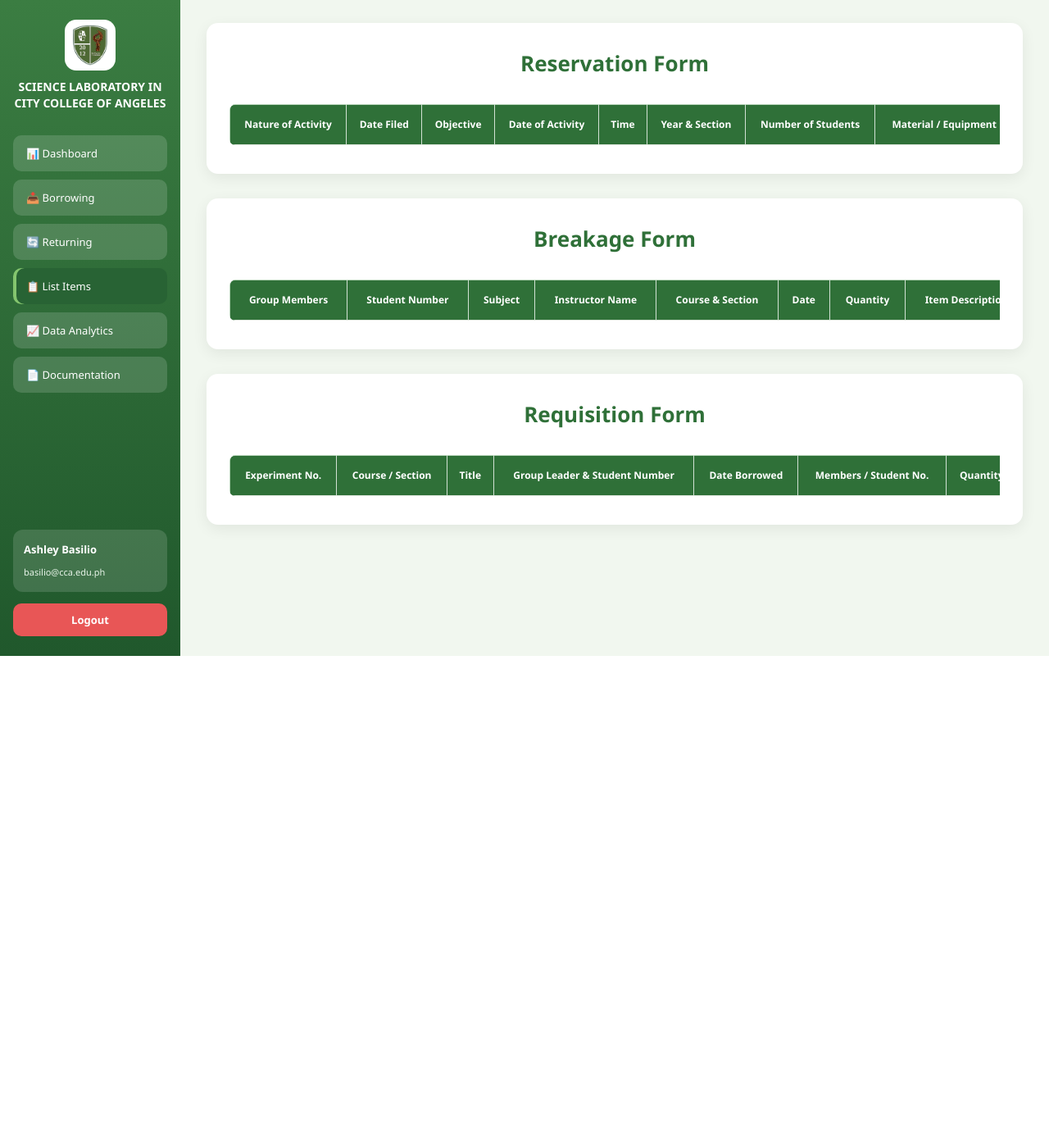
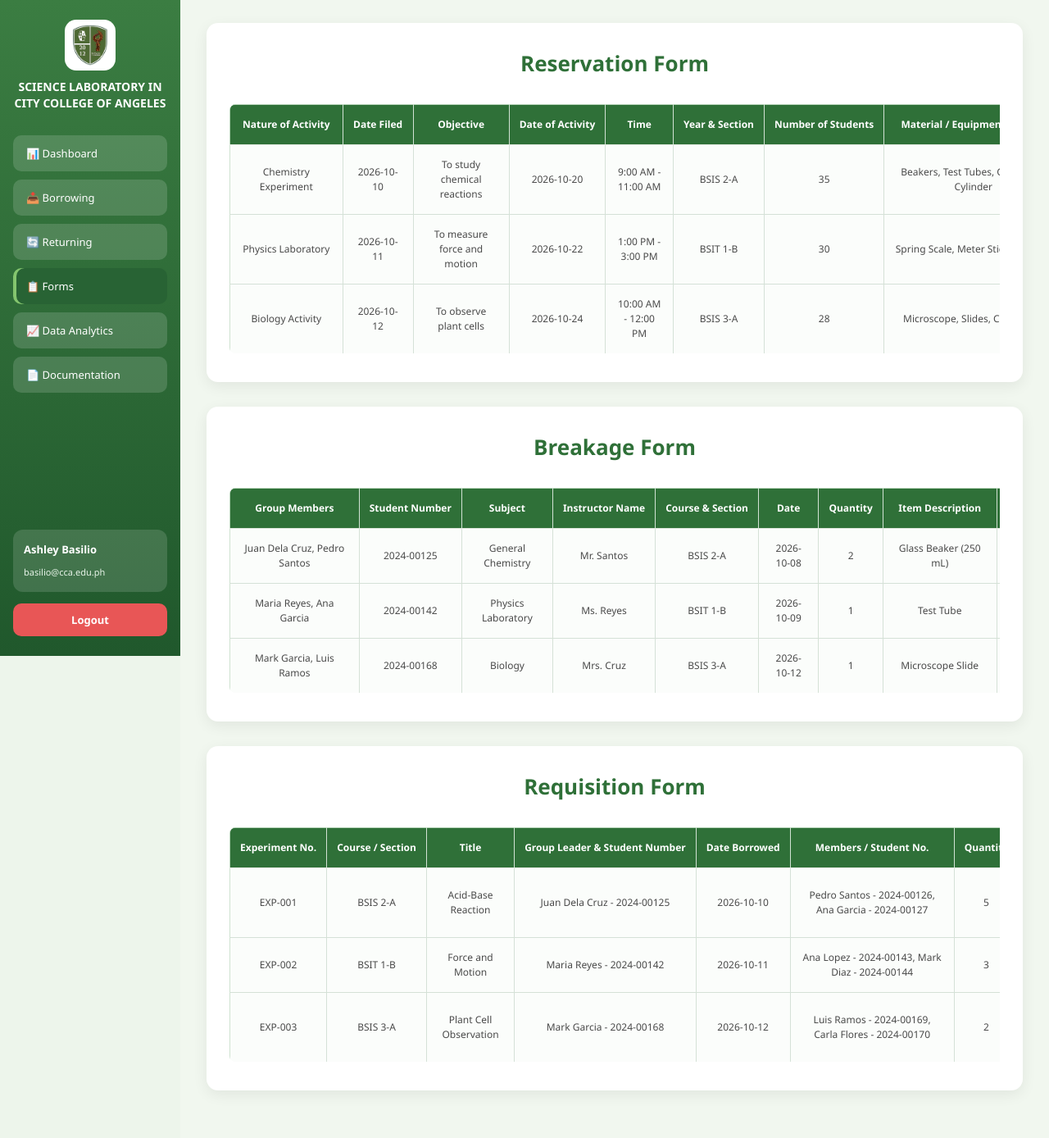
Before and after one commit to Ube1004/LABORATORYSYSTEM, a Flask app: page /broken in a window 1280 px wide. Shown: the whole page at 82% size. Before the commit the page ends 800 px from the top, so only its background shows below. Run offline with Flask 3, Linux system fonts and the light colour scheme; lists and menus that the app fills with data are empty.

Commit message:
Sample data for forms

```diff
--- a/templates/analytics.html
+++ b/templates/analytics.html
@@ -57,7 +57,7 @@
 
 
     <button class="menu-btn" onclick="location.href='broken'">
-        📋 List Items
+        📋 Forms
     </button>
 
 
--- a/templates/borrow.html
+++ b/templates/borrow.html
@@ -47,7 +47,7 @@
 
 
     <button class="menu-btn" onclick="location.href='broken'">
-        📋 List Items
+        📋 Forms
     </button>
 
 
--- a/templates/broken.html
+++ b/templates/broken.html
@@ -20,7 +20,7 @@
     <button class="menu-btn" onclick="location.href='dashboard'">📊 Dashboard</button>
     <button class="menu-btn" onclick="location.href='borrow'">📥 Borrowing</button>
     <button class="menu-btn" onclick="location.href='returning'">🔄 Returning</button>
-    <button class="menu-btn active" onclick="location.href='broken'">📋 List Items</button>
+    <button class="menu-btn active" onclick="location.href='broken'">📋 Forms</button>
     <button class="menu-btn" onclick="location.href='analytics'">📈 Data Analytics</button>
     <button class="menu-btn" onclick="location.href='documentation'">📄 Documentation</button>
 
@@ -33,8 +33,10 @@
     <button class="logout-btn" onclick="logout()">Logout</button>
 </div>
 
+
 <div class="main">
-       <!-- ============================= -->
+
+    <!-- ============================= -->
     <!-- TABLE 1 - RESERVATION FORM -->
     <!-- ============================= -->
 
@@ -58,6 +60,44 @@
                         <th>Teacher In Charge</th>
                     </tr>
                 </thead>
+
+                <tbody>
+                    <tr>
+                        <td>Chemistry Experiment</td>
+                        <td>2026-10-10</td>
+                        <td>To study chemical reactions</td>
+                        <td>2026-10-20</td>
+                        <td>9:00 AM - 11:00 AM</td>
+                        <td>BSIS 2-A</td>
+                        <td>35</td>
+                        <td>Beakers, Test Tubes, Graduated Cylinder</td>
+                        <td>Mr. Santos</td>
+                    </tr>
+
+                    <tr>
+                        <td>Physics Laboratory</td>
+                        <td>2026-10-11</td>
+                        <td>To measure force and motion</td>
+                        <td>2026-10-22</td>
+                        <td>1:00 PM - 3:00 PM</td>
+                        <td>BSIT 1-B</td>
+                        <td>30</td>
+                        <td>Spring Scale, Meter Stick, Weights</td>
+                        <td>Ms. Reyes</td>
+                    </tr>
+
+                    <tr>
+                        <td>Biology Activity</td>
+                        <td>2026-10-12</td>
+                        <td>To observe plant cells</td>
+                        <td>2026-10-24</td>
+                        <td>10:00 AM - 12:00 PM</td>
+                        <td>BSIS 3-A</td>
+                        <td>28</td>
+                        <td>Microscope, Slides, Cover Slips</td>
+                        <td>Mrs. Cruz</td>
+                    </tr>
+                </tbody>
 
             </table>
         </div>
@@ -93,6 +133,53 @@
                     </tr>
                 </thead>
 
+                <tbody>
+                    <tr>
+                        <td>Juan Dela Cruz, Pedro Santos</td>
+                        <td>2024-00125</td>
+                        <td>General Chemistry</td>
+                        <td>Mr. Santos</td>
+                        <td>BSIS 2-A</td>
+                        <td>2026-10-08</td>
+                        <td>2</td>
+                        <td>Glass Beaker (250 mL)</td>
+                        <td>Accidentally broken during experiment</td>
+                        <td>₱150.00</td>
+                        <td>₱300.00</td>
+                        <td>Juan Dela Cruz</td>
+                    </tr>
+
+                    <tr>
+                        <td>Maria Reyes, Ana Garcia</td>
+                        <td>2024-00142</td>
+                        <td>Physics Laboratory</td>
+                        <td>Ms. Reyes</td>
+                        <td>BSIT 1-B</td>
+                        <td>2026-10-09</td>
+                        <td>1</td>
+                        <td>Test Tube</td>
+                        <td>Cracked during handling</td>
+                        <td>₱40.00</td>
+                        <td>₱40.00</td>
+                        <td>Maria Reyes</td>
+                    </tr>
+
+                    <tr>
+                        <td>Mark Garcia, Luis Ramos</td>
+                        <td>2024-00168</td>
+                        <td>Biology</td>
+                        <td>Mrs. Cruz</td>
+                        <td>BSIS 3-A</td>
+                        <td>2026-10-12</td>
+                        <td>1</td>
+                        <td>Microscope Slide</td>
+                        <td>Damaged during cleaning</td>
+                        <td>₱25.00</td>
+                        <td>₱25.00</td>
+                        <td>Mark Garcia</td>
+                    </tr>
+                </tbody>
+
             </table>
         </div>
 
@@ -127,6 +214,52 @@
                     </tr>
                 </thead>
 
+                <tbody>
+                    <tr>
+                        <td>EXP-001</td>
+                        <td>BSIS 2-A</td>
+                        <td>Acid-Base Reaction</td>
+                        <td>Juan Dela Cruz - 2024-00125</td>
+                        <td>2026-10-10</td>
+                        <td>Pedro Santos - 2024-00126, Ana Garcia - 2024-00127</td>
+                        <td>5</td>
+                        <td>Beaker</td>
+                        <td>250 mL glass beakers for mixing solutions</td>
+                        <td>Mr. Santos</td>
+                        <td>Juan Dela Cruz</td>
+                        <td>Mr. Mendoza</td>
+                    </tr>
+
+                    <tr>
+                        <td>EXP-002</td>
+                        <td>BSIT 1-B</td>
+                        <td>Force and Motion</td>
+                        <td>Maria Reyes - 2024-00142</td>
+                        <td>2026-10-11</td>
+                        <td>Ana Lopez - 2024-00143, Mark Diaz - 2024-00144</td>
+                        <td>3</td>
+                        <td>Spring Scale</td>
+                        <td>Equipment for measuring force</td>
+                        <td>Ms. Reyes</td>
+                        <td>Maria Reyes</td>
+                        <td>Mr. Mendoza</td>
+                    </tr>
+
+                    <tr>
+                        <td>EXP-003</td>
+                        <td>BSIS 3-A</td>
+                        <td>Plant Cell Observation</td>
+                        <td>Mark Garcia - 2024-00168</td>
+                        <td>2026-10-12</td>
+                        <td>Luis Ramos - 2024-00169, Carla Flores - 2024-00170</td>
+                        <td>2</td>
+                        <td>Microscope</td>
+                        <td>Microscopes for examining plant cells</td>
+                        <td>Mrs. Cruz</td>
+                        <td>Mark Garcia</td>
+                        <td>Mr. Mendoza</td>
+                    </tr>
+                </tbody>
 
             </table>
         </div>
@@ -135,5 +268,6 @@
 
 </div>
 
+
 </body>
 </html>
--- a/templates/dashboard.html
+++ b/templates/dashboard.html
@@ -16,7 +16,7 @@
     <button class="menu-btn active" onclick="location.href='dashboard'">📊 Dashboard</button>
     <button class="menu-btn" onclick="location.href='borrow'">📥 Borrowing</button>
     <button class="menu-btn" onclick="location.href='returning'">🔄 Returning</button>
-    <button class="menu-btn" onclick="location.href='broken'">📋 List Items</button>
+    <button class="menu-btn" onclick="location.href='broken'">📋 Forms</button>
     <button class="menu-btn" onclick="location.href='analytics'">📈 Data Analytics</button>
     <button class="menu-btn" onclick="location.href='documentation'">📄 Documentation</button>
     <div class="user-box">
--- a/templates/documentation.html
+++ b/templates/documentation.html
@@ -20,7 +20,7 @@
     <button class="menu-btn" onclick="location.href='dashboard'">📊 Dashboard</button>
     <button class="menu-btn" onclick="location.href='borrow'">📥 Borrowing</button>
     <button class="menu-btn" onclick="location.href='returning'">🔄 Returning</button>
-    <button class="menu-btn" onclick="location.href='broken'">📋 List Items</button>
+    <button class="menu-btn" onclick="location.href='broken'">📋 Forms</button>
     <button class="menu-btn" onclick="location.href='analytics'">📈 Data Analytics</button>
     <button class="menu-btn active" onclick="location.href='documentation'">📄 Documentation</button>
 
--- a/templates/returning.html
+++ b/templates/returning.html
@@ -20,7 +20,7 @@
     <button class="menu-btn" onclick="location.href='dashboard'">📊 Dashboard</button>
     <button class="menu-btn" onclick="location.href='borrow'">📥 Borrowing</button>
     <button class="menu-btn active" onclick="location.href='returning'">🔄 Returning</button>
-    <button class="menu-btn" onclick="location.href='broken'">📋 List Items</button>
+    <button class="menu-btn" onclick="location.href='broken'">📋 Forms</button>
     <button class="menu-btn" onclick="location.href='analytics'">📈 Data Analytics</button>
     <button class="menu-btn" onclick="location.href='documentation'">📄 Documentation</button>
 
```
